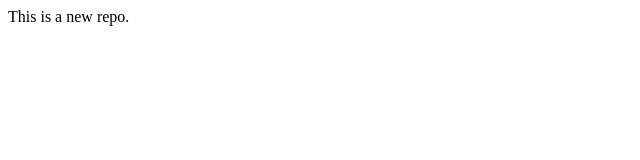
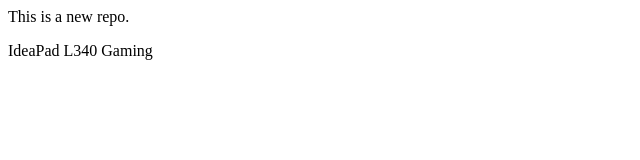
Before and after one commit to abuzarawan06/localrepo, a plain HTML site: page index.html in a window 1280 px wide. Shown: the whole page, without its empty margins (0-640 px from the left). Drawn offline with Linux system fonts and the light colour scheme.

Commit message:
Added new feature

```diff
--- a/index.html
+++ b/index.html
@@ -1 +1,2 @@
 <p>This is a new repo.</p>
+<p>IdeaPad L340 Gaming</p>
```
